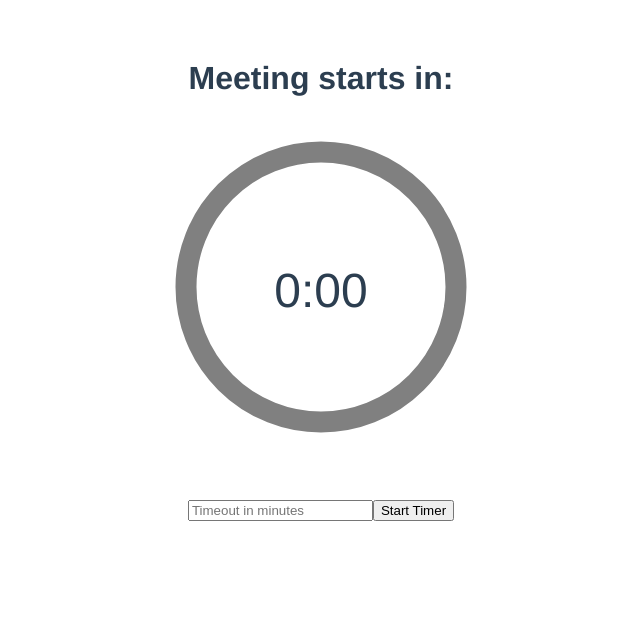
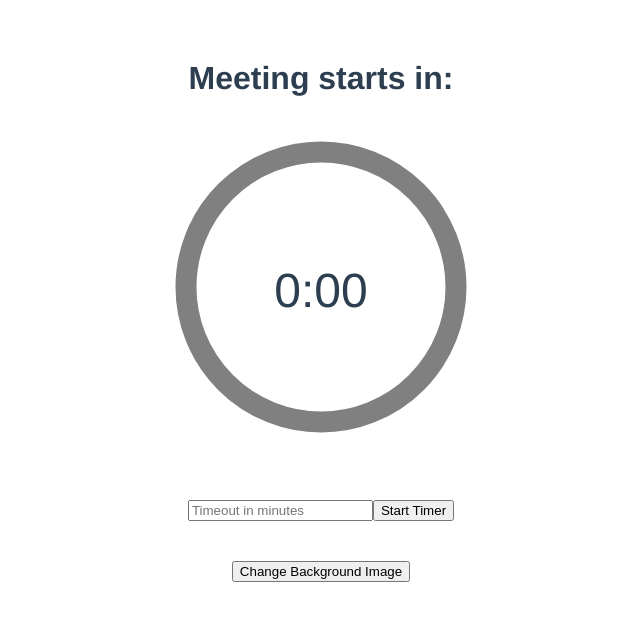
Before and after one commit to anschaefer/countdown-timer, a Vue app: page / in a window 1280 px wide. Shown: the top 620 px of the page, without its empty margins (319-959 px from the left). Built offline with nearby package versions, Linux system fonts and the light colour scheme.

Commit message:
Add file input for background image

```diff
--- a/src/App.vue
+++ b/src/App.vue
@@ -14,6 +14,15 @@ export default {
 </script>
 
 <style>
+
+html {
+  background: no-repeat center center fixed;
+  -webkit-background-size: cover;
+  -moz-background-size: cover;
+  -o-background-size: cover;
+  background-size: cover;
+}
+
 #app {
   font-family: Avenir, Helvetica, Arial, sans-serif;
   -webkit-font-smoothing: antialiased;
--- a/src/components/CountdownTimer.vue
+++ b/src/components/CountdownTimer.vue
@@ -21,21 +21,29 @@
       Stop Timer
     </button>
   </div>
+  <button class="controlButton" @click="openFileInput">
+    Change Background Image
+  </button>
+  <input
+    id="file-input"
+    type="file"
+    accept="image/*"
+    @change="changeBackgroundImage($event)"
+  />
 </template>
 
 <script>
 export default {
-  name: 'CountdownTimer',
+  name: "CountdownTimer",
   props: {
     msg: String
   },
-  mounted() {
-  },
+  mounted() {},
   data() {
     return {
       intervalID: null,
-      timeout: null,
-      remainingSeconds: 0,
+      timeoutInMinutes: null,
+      remainingSeconds: 0
     };
   },
   methods: {
@@ -68,7 +76,21 @@ export default {
 
       return minutes + ":" + seconds;
     },
-  },
+    openFileInput() {
+      document.getElementById("file-input").click();
+    },
+    changeBackgroundImage(event) {
+      const file = event.target.files[0];
+      let reader = new FileReader();
+      reader.addEventListener("load", function () {
+        const url = reader.result;
+        document.documentElement.style.backgroundImage = "url(" + url + ")";
+      });
+      if (file) {
+        reader.readAsDataURL(file);
+      }
+    }
+  }
 };
 </script>
 
@@ -135,4 +157,8 @@ a {
   /* Sort of an arbitrary number; adjust to your liking */
   font-size: 48px;
 }
+
+#file-input {
+  display: none;
+}
 </style>
```
